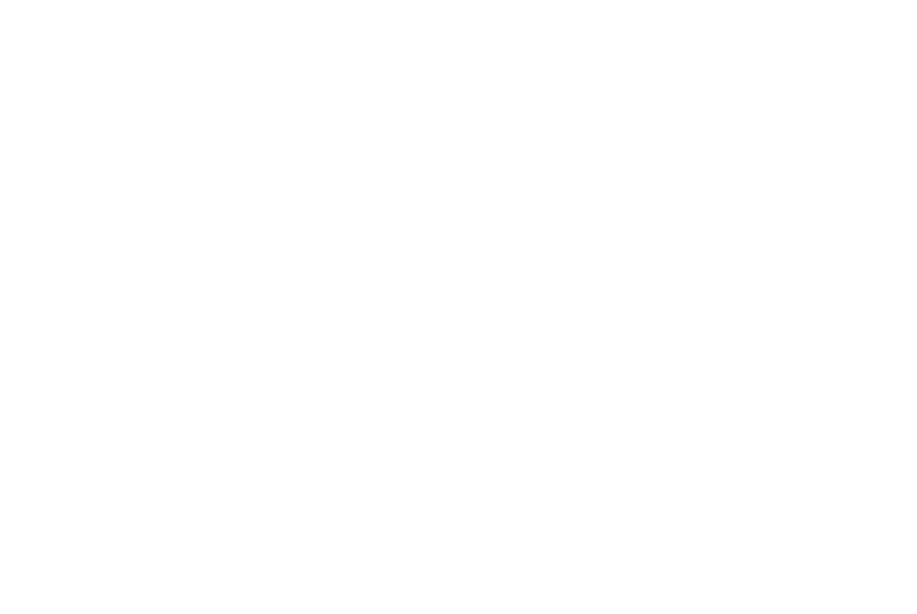
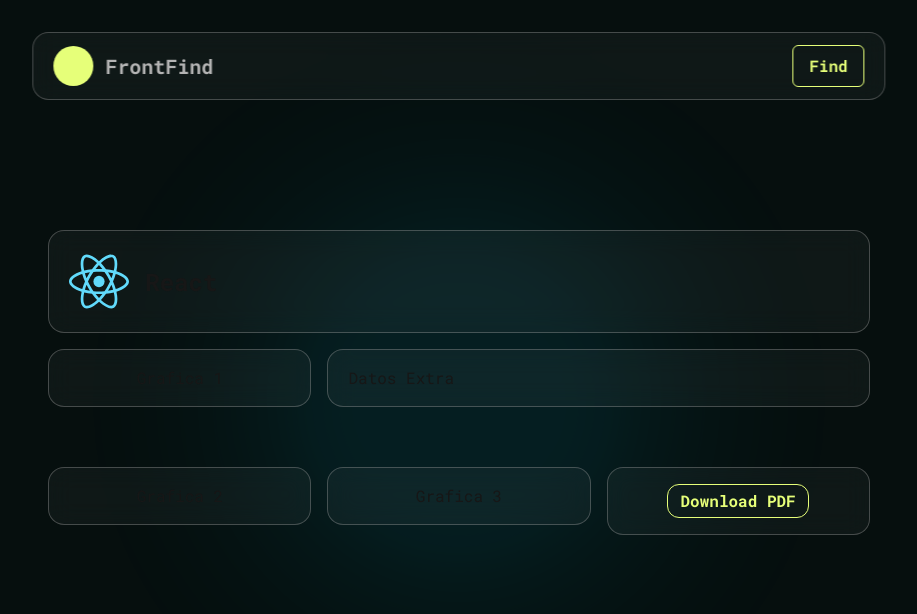
Before and after one commit to leo-garcianie/front-find, a Next.js app: page /detail/1 in a window 1280 px wide. Shown: the top 614 px of the page, without its empty margins (181-1098 px from the left). Built offline with nearby package versions, Linux system fonts and the light colour scheme.

Commit message:
First version of details page

```diff
--- a/src/app/detail/[id]/page.jsx
+++ b/src/app/detail/[id]/page.jsx
@@ -1,7 +1,93 @@
 'use client'
+import Navbar from '@/components/Navbar'
+import CircularPercentage from '@/components/charts/CircularPercentage'
 import { useState, useEffect } from 'react'
 import { useRouter } from 'next/navigation'
+import { frameworks } from '@/lib/data'
 
 export default function FrameworkDetail({ params }) {
-  return <main></main>
+  const router = useRouter()
+  const [framework, setFramework] = useState(null)
+
+  useEffect(() => {
+    const id = parseInt(params.id)
+    const matchedFramework = frameworks.find((f) => f.id === id)
+
+    if (!matchedFramework) {
+      router.push('/results')
+      return
+    }
+
+    setFramework(matchedFramework)
+  }, [params.id, router])
+
+  const handleBack = () => {
+    router.push('/results')
+  }
+
+  if (!framework) {
+    return (
+      <div className="min-h-screen w-full flex items-center justify-center bg-[#060F0E] relative">
+        <div className="fixed inset-0 flex items-center justify-center opacity-10 pointer-events-none">
+          <div className="absolute sm:w-[600px] sm:h-[600px] w-[300px] h-[300px] bg-[#00D4FF]/30 rounded-full blur-3xl"></div>
+          <div className="absolute sm:w-[400px] sm:h-[400px] w-[150px] h-[150px] bg-[#00D4FF]/40 rounded-full blur-2xl"></div>
+          <div className="absolute sm:w-[300px] sm:h-[300px] w-[100px] h-[100px] bg-[#00D4FF]/50 rounded-full blur-xl"></div>
+        </div>
+        <div className="font-bold justify-center text-6xl">
+          Loading details...
+        </div>
+      </div>
+    )
+  }
+
+  return (
+    <main className="min-h-screen w-full flex items-center justify-center bg-[#060F0E] relative">
+      <Navbar />
+      {/* Floating Circles */}
+      <div className="fixed inset-0 flex items-center justify-center opacity-10 pointer-events-none">
+        <div className="absolute sm:w-[600px] sm:h-[600px] w-[300px] h-[300px] bg-[#00D4FF]/30 rounded-full blur-3xl"></div>
+        <div className="absolute sm:w-[400px] sm:h-[400px] w-[150px] h-[150px] bg-[#00D4FF]/40 rounded-full blur-2xl"></div>
+        <div className="absolute sm:w-[300px] sm:h-[300px] w-[100px] h-[100px] bg-[#00D4FF]/50 rounded-full blur-xl"></div>
+      </div>
+
+      <div className="grid grid-cols-3 grid-rows-3 gap-4 p-4 w-2/3">
+        {/* 1 */}
+        <div className="grid-details col-span-3">
+          <div className="flex flex-row items-center gap-4">
+            <img
+              src={framework.img}
+              alt="Logo"
+              width={60}
+              height={60}
+              className='className="drop-shadow-[0_0_8px_rgba(115,233,188,0.3)] rounded-full"'
+            />
+            <span className="text-2xl font-bold">{framework.name}</span>
+          </div>
+        </div>
+
+        {/* 2 */}
+        <div className="grid-details row-start-2 flex flex-col justify-center items-center">
+          <div className="">Grafica 1</div>
+        </div>
+
+        {/* 3 */}
+        <div className="grid-details col-span-2 row-start-2">Datos Extra</div>
+
+        {/* 4 */}
+        <div className="grid-details row-start-3 flex flex-col justify-center items-center">
+          Grafica 2
+        </div>
+
+        {/* 5 */}
+        <div className="grid-details row-start-3 flex flex-col justify-center items-center">
+          Grafica 3
+        </div>
+
+        {/* 6 */}
+        <div className="grid-details row-start-3 flex flex-col justify-center items-center">
+          <button className="secondary-btn">Download PDF</button>
+        </div>
+      </div>
+    </main>
+  )
 }
```
